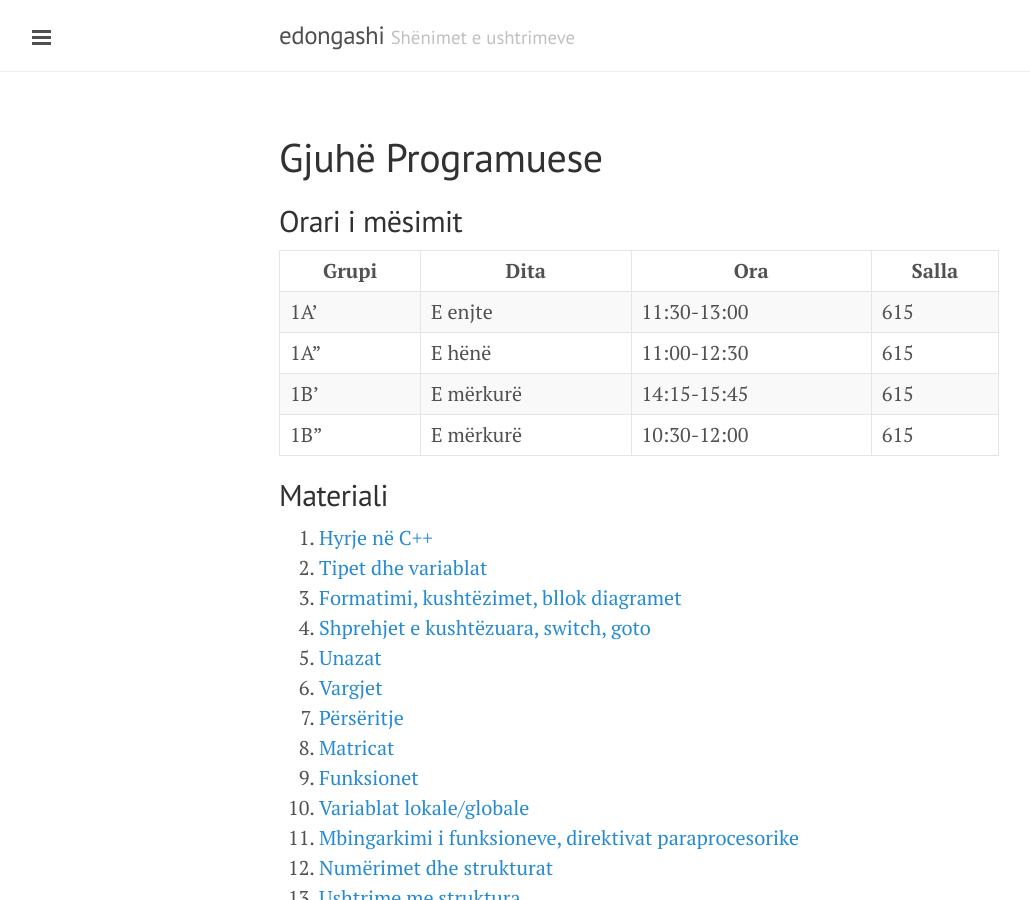
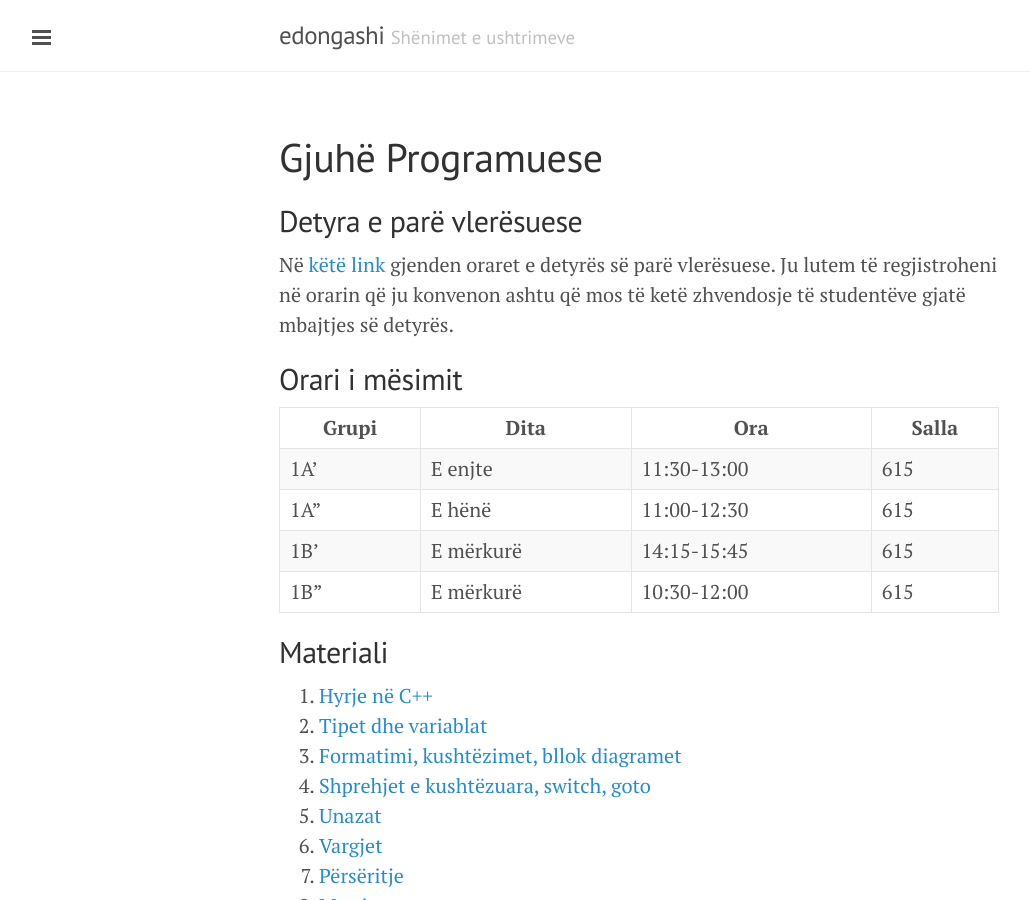
Before and after one commit to edongashi/edongashi.github.io, a Jekyll site: the page built from lendet/gjuhe-programuese/index.md, in a window 1280 px wide and 900 px high. Shown: the whole window, without its empty margins (1-1031 px from the left). Built offline with Jekyll 4.4.1, drawn with Linux system fonts in a browser that asks for light colours; our own code applies the rules of GitHub Pages for plain Markdown files; formulas are drawn with MathJax 3.

Commit message:
Update index.md

```diff
--- a/lendet/gjuhe-programuese/index.md
+++ b/lendet/gjuhe-programuese/index.md
@@ -6,6 +6,10 @@ suppresshooks: true
 ---
 
 # Gjuhë Programuese
+
+## Detyra e parë vlerësuese
+
+Në [këtë link](https://docs.google.com/spreadsheets/d/1_PQOPyWK8_f9gZSfIWowjE2ZVdPiiL1r8rb81jiv_l8/edit?usp=sharing) gjenden oraret e detyrës së parë vlerësuese. Ju lutem të regjistroheni në orarin që ju konvenon ashtu që mos të ketë zhvendosje të studentëve gjatë mbajtjes së detyrës.
 
 ## Orari i mësimit
 
```
